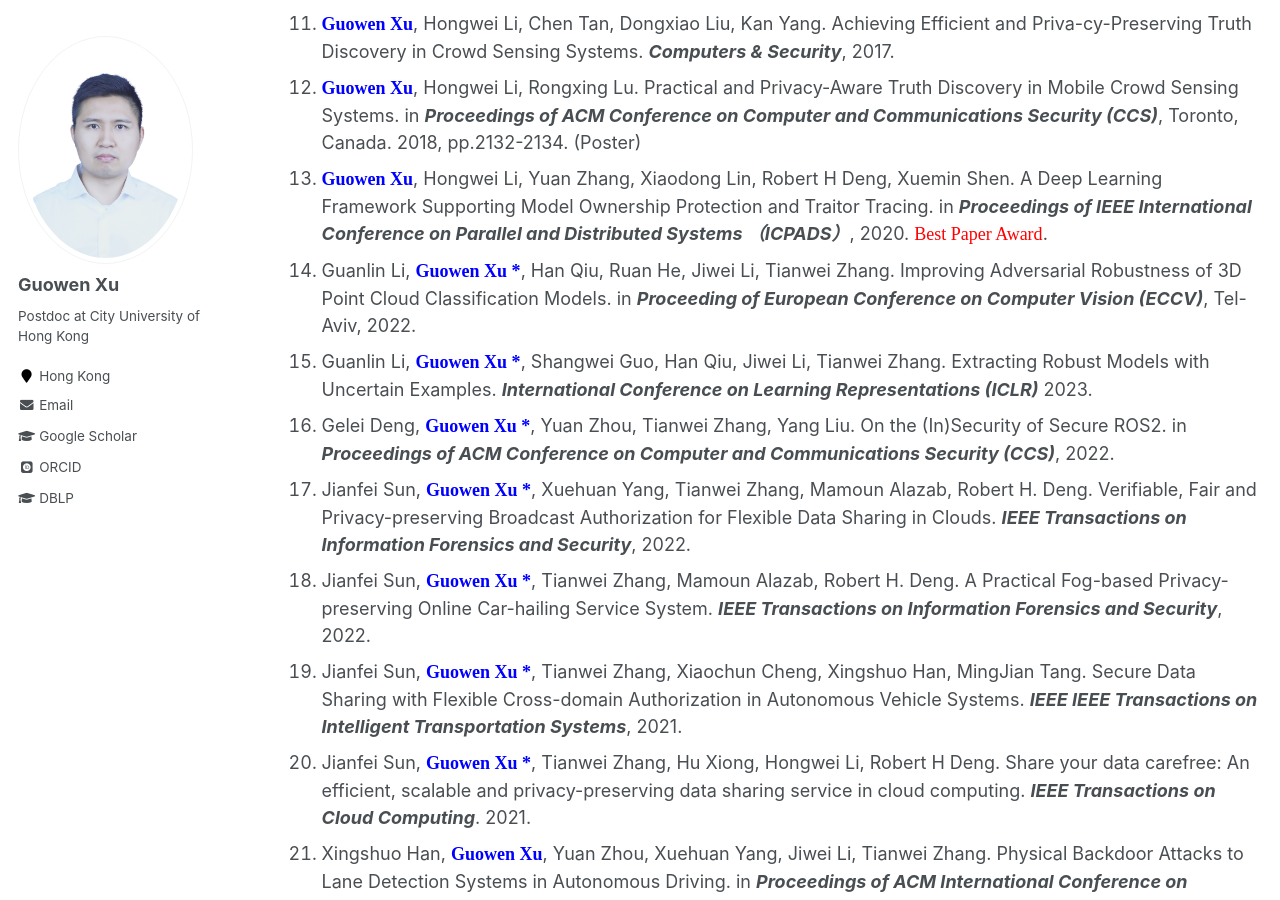
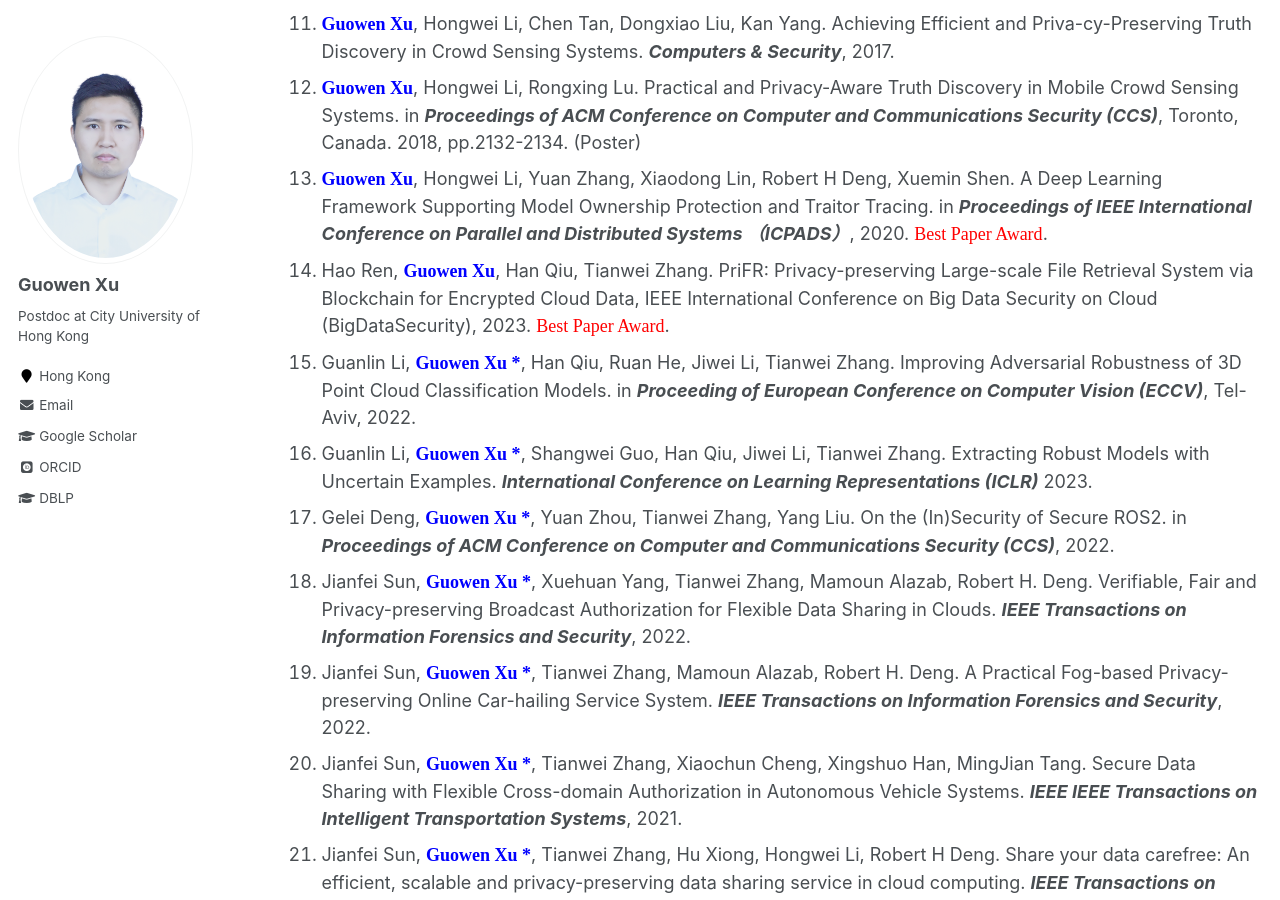
Before and after one commit to Guowen-xu/guowen-xu.github.io, a Jekyll site: the page built from _pages/publications.md, in a window 1280 px wide and 900 px high, scrolled down 1109 px. Built offline with Jekyll 4.4.1, drawn with Linux system fonts in a browser that asks for light colours; some web fonts are replaced.

Commit message:
Update publications.md

```diff
--- a/_pages/publications.md
+++ b/_pages/publications.md
@@ -27,35 +27,36 @@ You can find my articles on my [Google Scholar](https://scholar.google.com.hk/ci
 11. **<font face="Times New Roman" color=blue size=4> Guowen Xu</font>**, Hongwei Li, Chen Tan, Dongxiao Liu, Kan Yang. Achieving Efficient and Priva-cy-Preserving Truth Discovery in Crowd Sensing Systems. ***Computers & Security***, 2017.
 12. **<font face="Times New Roman" color=blue size=4> Guowen Xu</font>**, Hongwei Li, Rongxing Lu. Practical and Privacy-Aware Truth Discovery in Mobile Crowd Sensing Systems. in ***Proceedings of ACM  Conference on Computer and Communications Security (CCS)***, Toronto, Canada. 2018, pp.2132-2134. (Poster)
 13. **<font face="Times New Roman" color=blue size=4> Guowen Xu</font>**, Hongwei Li, Yuan Zhang, Xiaodong Lin, Robert H Deng, Xuemin Shen. A Deep Learning Framework Supporting Model Ownership Protection and Traitor Tracing. in ***Proceedings of IEEE International Conference on Parallel and Distributed Systems （ICPADS）***, 2020. <font face="Times New Roman" color=red size=4> Best Paper Award</font>.
-14. Guanlin Li, **<font face="Times New Roman" color=blue size=4> Guowen Xu *</font>**, Han Qiu, Ruan He, Jiwei Li,  Tianwei Zhang. Improving Adversarial Robustness of 3D Point Cloud Classification Models. in ***Proceeding of  European Conference on Computer Vision (ECCV)***, Tel-Aviv, 2022.
-15. Guanlin Li, **<font face="Times New Roman" color=blue size=4> Guowen Xu *</font>**, Shangwei Guo, Han Qiu, Jiwei Li, Tianwei Zhang. Extracting Robust Models with Uncertain Examples. ***International Conference on Learning Representations (ICLR)*** 2023.
-16. Gelei Deng, **<font face="Times New Roman" color=blue size=4> Guowen Xu *</font>**, Yuan Zhou, Tianwei Zhang, Yang Liu. On the (In)Security of Secure ROS2. in ***Proceedings of ACM  Conference on Computer and Communications Security (CCS)***, 2022.
-17. Jianfei Sun, **<font face="Times New Roman" color=blue size=4> Guowen Xu *</font>**, Xuehuan Yang, Tianwei Zhang, Mamoun Alazab, Robert H. Deng. Verifiable, Fair and Privacy-preserving Broadcast Authorization for Flexible Data Sharing in Clouds. ***IEEE Transactions on Information Forensics and Security***, 2022.
-18. Jianfei Sun, **<font face="Times New Roman" color=blue size=4> Guowen Xu *</font>**, Tianwei Zhang, Mamoun Alazab, Robert H. Deng. A Practical Fog-based Privacy-preserving Online Car-hailing Service System. ***IEEE Transactions on Information Forensics and Security***, 2022.
-19. Jianfei Sun,  **<font face="Times New Roman" color=blue size=4> Guowen Xu *</font>**, Tianwei Zhang, Xiaochun Cheng, Xingshuo Han, MingJian Tang. Secure Data Sharing with Flexible Cross-domain Authorization in Autonomous Vehicle Systems. ***IEEE IEEE Transactions on Intelligent Transportation Systems***, 2021.
-20. Jianfei Sun,  **<font face="Times New Roman" color=blue size=4> Guowen Xu *</font>**, Tianwei Zhang, Hu Xiong, Hongwei Li, Robert H Deng. Share your data carefree: An efficient, scalable and privacy-preserving data sharing service in cloud computing. ***IEEE Transactions on Cloud Computing***. 2021.
-21. Xingshuo Han, **<font face="Times New Roman" color=blue size=4> Guowen Xu</font>**, Yuan Zhou, Xuehuan Yang, Jiwei Li, Tianwei Zhang. Physical Backdoor Attacks to Lane Detection Systems in Autonomous Driving. in ***Proceedings of ACM International Conference on Multimedia (MM)***, 2022.
-22. Yiran Li, Hongwei Li,  **<font face="Times New Roman" color=blue size=4> Guowen Xu</font>**, Tao Xiang, Rongxing Lu. Practical Privacy-Preserving Federated Learning in Vehicular Fog Computing. ***IEEE Transactions on Vehicular Technology***, 2021.
-23. Meng Hao, Hongwei Li, **<font face="Times New Roman" color=blue size=4> Guowen Xu</font>**, Hanxiao Chen, Tianwei Zhang. Efficient, Private and Robust Federated Learning. in ***Proceeding of ACM Annual Computer Security Applications Conference (ACSAC)***, 2021.
-24. Wenbo Jiang, Hongwei Li, **<font face="Times New Roman" color=blue size=4> Guowen Xu </font>**, Tianwei Zhang, Rongxing Lu. A Comprehensive Defense Framework against Model Extraction Attacks. ***IEEE Transactions on Dependable and Secure Computing***, 2023.
-25. Wenbo Jiang, Hongwei Li, **<font face="Times New Roman" color=blue size=4> Guowen Xu </font>**, Tianwei Zhang. Color Backdoor: A Robust Poisoning Attack in Color Space. ***The IEEE / CVF Computer Vision and Pattern Recognition Conference (CVPR)***, 2023.
-26. Wenbo Jiang, Hongwei Li, **<font face="Times New Roman" color=blue size=4> Guowen Xu</font>**, Tianwei Zhang, Rongxing Lu. Physical Black-box Adversarial Attacks through Transformations. ***IEEE Transactions on Big Data***. 2022.
-27. Xiaoyuan Liu, Hongwei Li, **<font face="Times New Roman" color=blue size=4> Guowen Xu</font>**, Zongqi Chen, Xiaoming Huang, and Rongxing Lu. Privacy-Enhanced Federated Learning against Poisoning Adversaries. ***IEEE Transactions on Information Forensics and Security***, 2021.
-28. Guiqiang Hu, Hongwei Li, **<font face="Times New Roman" color=blue size=4> Guowen Xu</font>**, Xinqiang Ma. Enabling Simultaneous Content Regulation and Privacy Protection for Cloud Storage Image. ***IEEE Transactions on Cloud Computing***. 2021.
-29. Kangjie Chen, Xiaoxuan Lou, **<font face="Times New Roman" color=blue size=4> Guowen Xu </font>**, Jiwei Li, Tianwei Zhang. Clean-image Backdoor: Attacking Multi-label Models with Poisoned Labels Only. ***International Conference on Learning Representations (ICLR)***, <font face="Times New Roman" color=red size=4> Notable-top-5%</font>, 2023.
-30. Haoran Yuan\*, Xiaofeng Chen, **<font face="Times New Roman" color=blue size=4> Guowen Xu *</font>**, Jianting Ning, Joseph Liu, Robert H Deng.  Efficient and Verifiable Proof of Replication with Fast Fault Localization. in ***Proceedings of IEEE Conference on Computer Communications (INFOCOM)***, 2021.
-31. Shangwei Guo, Tianwei Zhang, **<font face="Times New Roman" color=blue size=4> Guowen Xu</font>**, Han Yu, Tao Xiang, Yang Liu. Topology-aware Differen-tial Privacy for Decentralized Image Classification. ***IEEE Transactions on Circuits and Systems for Video Technology***, 2021.
-32. Hao Ren, Hongwei Li, Dongxiao Liu,  **<font face="Times New Roman" color=blue size=4> Guowen Xu</font>**, Xuemin Shen. Enabling Secure and Versatile Packet Inspection with Probable Cause Privacy for Outsourced Middlebox. ***IEEE Transactions on Cloud Computing***. 2021.
-33. Hao Ren, Hongwei Li, Dongxiao Liu,  **<font face="Times New Roman" color=blue size=4> Guowen Xu</font>**，Nan Cheng, Sherman Shen. Privacy-preserving Efficient Verifiable Deep Packet Inspection for Cloud-assisted Middlebox.  ***IEEE Transactions on Cloud Computing***. 2021.
-34. Meng Hao, Hongwei Li, Xizhao Luo, **<font face="Times New Roman" color=blue size=4> Guowen Xu</font>**, Haomiao Yang and Sen Liu. Efficient and Priva-cy-enhanced Federated Learning for Industrial Artificial Intelligence. ***IEEE Transactions on Industrial Informatics***. 2021
-35. Shengmin Xu, Jianting Ning, Jinhua Ma, **<font face="Times New Roman" color=blue size=4> Guowen Xu</font>**, Jiaming Yuan, Robert Deng. Revocable Policy-Based Chameleon Hash, in ***Proceedings of European Symposium on Research in Computer Security (ESORICS)***,2021.
-36. Wenbo Jiang, Tianwei Zhang, Han Qiu, Hongwei Li, **<font face="Times New Roman" color=blue size=4> Guowen Xu</font>**, Incremental Learning, Incremental Backdoor Threats. ***IEEE Transactions on Dependable and Secure Computing***, 2022.
-37. Shengmin Xu, Jianting Ning, Xinyi Huang, Yingjiu Li, **<font face="Times New Roman" color=blue size=4> Guowen Xu</font>**. Untouchable Once Revoking: A Practical and Secure Dynamic EHR Sharing System via Cloud. ***IEEE Transactions on Dependable and Secure Computing***, 2021.
-38. Meng Hao, Hongwei Li, Hanxiao Chen, Pengzhi Xing, **<font face="Times New Roman" color=blue size=4> Guowen Xu</font>**, Tianwei Zhang. Iron: Private Inference on Transformers. in ***Proceedings of Neural Information Processing Systems (NeurIPS)***. 2022.
-39. Haoxiao Chen, Hongwei Li, Meng Hao, Kangjie Chen, **<font face="Times New Roman" color=blue size=4> Guowen Xu</font>**, Tianwei Zhang, Xilin Zhang. GuardHFL: Privacy Guardian for Heterogeneous Federated Learning. ***International Conference on Machine Learning (ICML)***, 2023
-40. Dongyun Xue, Haomiao Yang, Mengyu Ge, Jingwei Li, **<font face="Times New Roman" color=blue size=4> Guowen Xu</font>**, Hongwei Li. Fast Genera-tion-Based Gradient Leakage Attacks against Highly Compressed Gradients. in  ***Proceedings of IEEE Conference on Computer Communications (INFOCOM)***, 2023.
-41. Shengmin Xu, Jianting Ning, Yingjiu Li, Yinghui Zhang, **<font face="Times New Roman" color=blue size=4> Guowen Xu</font>**, Xinyi Huang, Robert H. Deng. A Secure EMR Sharing System with Tamper Resistance and Expressive Access Control. ***IEEE Transactions on Dependable and Secure Computing***, 2021.
-42. Shengmin Xu, Jianting Ning, Yingjiu Li, Yinghui zhang, **<font face="Times New Roman" color=blue size=4> Guowen Xu</font>**, Xinyi Huang, Robert H Deng. Match in My Way: Fine-Grained Bilateral Access Control for Secure Cloud-Fog Computing. ***IEEE Transactions on Dependable and Secure Computing***, 2020.
-43. Hanxiao Chen, Hongwei Li, Yingzhe Wang, Meng Hao,  **<font face="Times New Roman" color=blue size=4> Guowen Xu</font>**, Tianwei Zhang. PriVDT: An Efficient Two-Party Cryptographic Framework for Vertical Decision Trees. ***IEEE Transactions on Information Forensics and Security***, 2022.
-44. Haoxiao Chen, Hongwei Li, Guishan Dong, Meng Hao, **<font face="Times New Roman" color=blue size=4> Guowen Xu</font>**, Xiaoming Huang, Zhe Liu. Practical Membership Inference Attack Against Collaborative Inference in Industrial IoT. ***IEEE Transactions on Industrial Informatics***, 2021.
-45. Jingwei Wang, Xinchun Yin, Jianting Ning, Shengmin Xu, **<font face="Times New Roman" color=blue size=4> Guowen Xu</font>**, and Xinyi Huang. Secure Updatable Storage Access Control System for EHRs in the Cloud. ***IEEE Transactions on Services Computing***, 2022.
+14. Hao Ren, **<font face="Times New Roman" color=blue size=4> Guowen Xu</font>**, Han Qiu, Tianwei Zhang. PriFR: Privacy-preserving Large-scale File Retrieval System via Blockchain for Encrypted Cloud Data, IEEE International Conference on Big Data Security on Cloud (BigDataSecurity), 2023. <font face="Times New Roman" color=red size=4> Best Paper Award</font>.
+15. Guanlin Li, **<font face="Times New Roman" color=blue size=4> Guowen Xu *</font>**, Han Qiu, Ruan He, Jiwei Li,  Tianwei Zhang. Improving Adversarial Robustness of 3D Point Cloud Classification Models. in ***Proceeding of  European Conference on Computer Vision (ECCV)***, Tel-Aviv, 2022.
+16. Guanlin Li, **<font face="Times New Roman" color=blue size=4> Guowen Xu *</font>**, Shangwei Guo, Han Qiu, Jiwei Li, Tianwei Zhang. Extracting Robust Models with Uncertain Examples. ***International Conference on Learning Representations (ICLR)*** 2023.
+17. Gelei Deng, **<font face="Times New Roman" color=blue size=4> Guowen Xu *</font>**, Yuan Zhou, Tianwei Zhang, Yang Liu. On the (In)Security of Secure ROS2. in ***Proceedings of ACM  Conference on Computer and Communications Security (CCS)***, 2022.
+18. Jianfei Sun, **<font face="Times New Roman" color=blue size=4> Guowen Xu *</font>**, Xuehuan Yang, Tianwei Zhang, Mamoun Alazab, Robert H. Deng. Verifiable, Fair and Privacy-preserving Broadcast Authorization for Flexible Data Sharing in Clouds. ***IEEE Transactions on Information Forensics and Security***, 2022.
+19. Jianfei Sun, **<font face="Times New Roman" color=blue size=4> Guowen Xu *</font>**, Tianwei Zhang, Mamoun Alazab, Robert H. Deng. A Practical Fog-based Privacy-preserving Online Car-hailing Service System. ***IEEE Transactions on Information Forensics and Security***, 2022.
+20. Jianfei Sun,  **<font face="Times New Roman" color=blue size=4> Guowen Xu *</font>**, Tianwei Zhang, Xiaochun Cheng, Xingshuo Han, MingJian Tang. Secure Data Sharing with Flexible Cross-domain Authorization in Autonomous Vehicle Systems. ***IEEE IEEE Transactions on Intelligent Transportation Systems***, 2021.
+21. Jianfei Sun,  **<font face="Times New Roman" color=blue size=4> Guowen Xu *</font>**, Tianwei Zhang, Hu Xiong, Hongwei Li, Robert H Deng. Share your data carefree: An efficient, scalable and privacy-preserving data sharing service in cloud computing. ***IEEE Transactions on Cloud Computing***. 2021.
+22. Xingshuo Han, **<font face="Times New Roman" color=blue size=4> Guowen Xu</font>**, Yuan Zhou, Xuehuan Yang, Jiwei Li, Tianwei Zhang. Physical Backdoor Attacks to Lane Detection Systems in Autonomous Driving. in ***Proceedings of ACM International Conference on Multimedia (MM)***, 2022.
+23. Yiran Li, Hongwei Li,  **<font face="Times New Roman" color=blue size=4> Guowen Xu</font>**, Tao Xiang, Rongxing Lu. Practical Privacy-Preserving Federated Learning in Vehicular Fog Computing. ***IEEE Transactions on Vehicular Technology***, 2021.
+24. Meng Hao, Hongwei Li, **<font face="Times New Roman" color=blue size=4> Guowen Xu</font>**, Hanxiao Chen, Tianwei Zhang. Efficient, Private and Robust Federated Learning. in ***Proceeding of ACM Annual Computer Security Applications Conference (ACSAC)***, 2021.
+25. Wenbo Jiang, Hongwei Li, **<font face="Times New Roman" color=blue size=4> Guowen Xu </font>**, Tianwei Zhang, Rongxing Lu. A Comprehensive Defense Framework against Model Extraction Attacks. ***IEEE Transactions on Dependable and Secure Computing***, 2023.
+26. Wenbo Jiang, Hongwei Li, **<font face="Times New Roman" color=blue size=4> Guowen Xu </font>**, Tianwei Zhang. Color Backdoor: A Robust Poisoning Attack in Color Space. ***The IEEE / CVF Computer Vision and Pattern Recognition Conference (CVPR)***, 2023.
+27. Wenbo Jiang, Hongwei Li, **<font face="Times New Roman" color=blue size=4> Guowen Xu</font>**, Tianwei Zhang, Rongxing Lu. Physical Black-box Adversarial Attacks through Transformations. ***IEEE Transactions on Big Data***. 2022.
+28. Xiaoyuan Liu, Hongwei Li, **<font face="Times New Roman" color=blue size=4> Guowen Xu</font>**, Zongqi Chen, Xiaoming Huang, and Rongxing Lu. Privacy-Enhanced Federated Learning against Poisoning Adversaries. ***IEEE Transactions on Information Forensics and Security***, 2021.
+29. Guiqiang Hu, Hongwei Li, **<font face="Times New Roman" color=blue size=4> Guowen Xu</font>**, Xinqiang Ma. Enabling Simultaneous Content Regulation and Privacy Protection for Cloud Storage Image. ***IEEE Transactions on Cloud Computing***. 2021.
+30. Kangjie Chen, Xiaoxuan Lou, **<font face="Times New Roman" color=blue size=4> Guowen Xu </font>**, Jiwei Li, Tianwei Zhang. Clean-image Backdoor: Attacking Multi-label Models with Poisoned Labels Only. ***International Conference on Learning Representations (ICLR)***, <font face="Times New Roman" color=red size=4> Notable-top-5%</font>, 2023.
+31. Haoran Yuan\*, Xiaofeng Chen, **<font face="Times New Roman" color=blue size=4> Guowen Xu *</font>**, Jianting Ning, Joseph Liu, Robert H Deng.  Efficient and Verifiable Proof of Replication with Fast Fault Localization. in ***Proceedings of IEEE Conference on Computer Communications (INFOCOM)***, 2021.
+32. Shangwei Guo, Tianwei Zhang, **<font face="Times New Roman" color=blue size=4> Guowen Xu</font>**, Han Yu, Tao Xiang, Yang Liu. Topology-aware Differen-tial Privacy for Decentralized Image Classification. ***IEEE Transactions on Circuits and Systems for Video Technology***, 2021.
+33. Hao Ren, Hongwei Li, Dongxiao Liu,  **<font face="Times New Roman" color=blue size=4> Guowen Xu</font>**, Xuemin Shen. Enabling Secure and Versatile Packet Inspection with Probable Cause Privacy for Outsourced Middlebox. ***IEEE Transactions on Cloud Computing***. 2021.
+34. Hao Ren, Hongwei Li, Dongxiao Liu,  **<font face="Times New Roman" color=blue size=4> Guowen Xu</font>**，Nan Cheng, Sherman Shen. Privacy-preserving Efficient Verifiable Deep Packet Inspection for Cloud-assisted Middlebox.  ***IEEE Transactions on Cloud Computing***. 2021.
+35. Meng Hao, Hongwei Li, Xizhao Luo, **<font face="Times New Roman" color=blue size=4> Guowen Xu</font>**, Haomiao Yang and Sen Liu. Efficient and Priva-cy-enhanced Federated Learning for Industrial Artificial Intelligence. ***IEEE Transactions on Industrial Informatics***. 2021
+36. Shengmin Xu, Jianting Ning, Jinhua Ma, **<font face="Times New Roman" color=blue size=4> Guowen Xu</font>**, Jiaming Yuan, Robert Deng. Revocable Policy-Based Chameleon Hash, in ***Proceedings of European Symposium on Research in Computer Security (ESORICS)***,2021.
+37. Wenbo Jiang, Tianwei Zhang, Han Qiu, Hongwei Li, **<font face="Times New Roman" color=blue size=4> Guowen Xu</font>**, Incremental Learning, Incremental Backdoor Threats. ***IEEE Transactions on Dependable and Secure Computing***, 2022.
+38. Shengmin Xu, Jianting Ning, Xinyi Huang, Yingjiu Li, **<font face="Times New Roman" color=blue size=4> Guowen Xu</font>**. Untouchable Once Revoking: A Practical and Secure Dynamic EHR Sharing System via Cloud. ***IEEE Transactions on Dependable and Secure Computing***, 2021.
+39. Meng Hao, Hongwei Li, Hanxiao Chen, Pengzhi Xing, **<font face="Times New Roman" color=blue size=4> Guowen Xu</font>**, Tianwei Zhang. Iron: Private Inference on Transformers. in ***Proceedings of Neural Information Processing Systems (NeurIPS)***. 2022.
+40. Haoxiao Chen, Hongwei Li, Meng Hao, Kangjie Chen, **<font face="Times New Roman" color=blue size=4> Guowen Xu</font>**, Tianwei Zhang, Xilin Zhang. GuardHFL: Privacy Guardian for Heterogeneous Federated Learning. ***International Conference on Machine Learning (ICML)***, 2023
+41. Dongyun Xue, Haomiao Yang, Mengyu Ge, Jingwei Li, **<font face="Times New Roman" color=blue size=4> Guowen Xu</font>**, Hongwei Li. Fast Genera-tion-Based Gradient Leakage Attacks against Highly Compressed Gradients. in  ***Proceedings of IEEE Conference on Computer Communications (INFOCOM)***, 2023.
+42. Shengmin Xu, Jianting Ning, Yingjiu Li, Yinghui Zhang, **<font face="Times New Roman" color=blue size=4> Guowen Xu</font>**, Xinyi Huang, Robert H. Deng. A Secure EMR Sharing System with Tamper Resistance and Expressive Access Control. ***IEEE Transactions on Dependable and Secure Computing***, 2021.
+43. Shengmin Xu, Jianting Ning, Yingjiu Li, Yinghui zhang, **<font face="Times New Roman" color=blue size=4> Guowen Xu</font>**, Xinyi Huang, Robert H Deng. Match in My Way: Fine-Grained Bilateral Access Control for Secure Cloud-Fog Computing. ***IEEE Transactions on Dependable and Secure Computing***, 2020.
+44. Hanxiao Chen, Hongwei Li, Yingzhe Wang, Meng Hao,  **<font face="Times New Roman" color=blue size=4> Guowen Xu</font>**, Tianwei Zhang. PriVDT: An Efficient Two-Party Cryptographic Framework for Vertical Decision Trees. ***IEEE Transactions on Information Forensics and Security***, 2022.
+45. Haoxiao Chen, Hongwei Li, Guishan Dong, Meng Hao, **<font face="Times New Roman" color=blue size=4> Guowen Xu</font>**, Xiaoming Huang, Zhe Liu. Practical Membership Inference Attack Against Collaborative Inference in Industrial IoT. ***IEEE Transactions on Industrial Informatics***, 2021.
+46. Jingwei Wang, Xinchun Yin, Jianting Ning, Shengmin Xu, **<font face="Times New Roman" color=blue size=4> Guowen Xu</font>**, and Xinyi Huang. Secure Updatable Storage Access Control System for EHRs in the Cloud. ***IEEE Transactions on Services Computing***, 2022.
```
